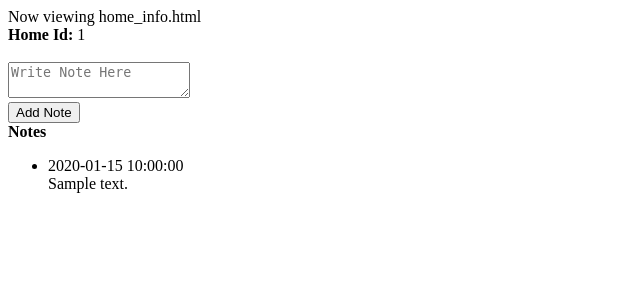
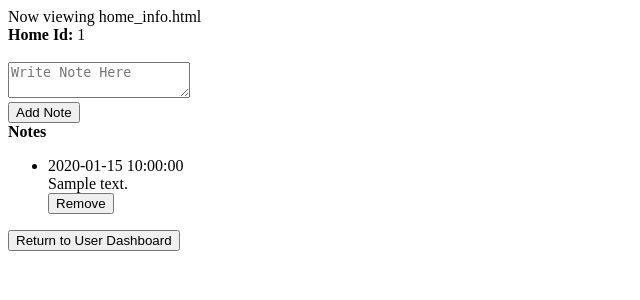
Before and after one commit to Swalvesam/Capstone_Project, a Flask app: page /view_home_info/1 in a window 1280 px wide. Shown: the top 300 px of the page, without its empty margins (0-640 px from the left). Run offline with Flask 2, Linux system fonts and the light colour scheme; a user stored in the database is signed in; tables that the repository leaves empty hold one stand-in row (values such as "Sample post").

Commit message:
Added crud.py functions, added comments and cleaned up code in server.py

```diff
--- a/model.py
+++ b/model.py
@@ -28,7 +28,7 @@ class User(db.Model, UserMixin):
         return f'<User_id = {self.user_id} First Name = {self.first_name} Email = {self.email}>'
 
 
-class Saved_homes(db.Model):
+class SavedHomes(db.Model):
     """Homes saved by User"""
     __tablename__ = "saved_homes"
 
@@ -48,7 +48,7 @@ class Saved_homes(db.Model):
         """Show info about Saved Homes"""
         return f'<Saved_home_id: {self.saved_home_id} Nickname = {self.nickname} Latitude = {self.latitude}>'
 
-class Home_notes(db.Model):
+class HomeNotes(db.Model):
     """User notes about home"""
 
     __tablename__ = "home_notes"
@@ -58,7 +58,7 @@ class Home_notes(db.Model):
     created_at = db.Column(db.DateTime)
     saved_home_id = db.Column(db.Integer, db.ForeignKey('saved_homes.saved_home_id'))
 
-    saved_home = db.relationship("Saved_homes", backref="home_notes")
+    saved_home = db.relationship("SavedHomes", backref="home_notes")
 
     def __repr__(self):
         """Show info about Home Notes"""
--- a/server.py
+++ b/server.py
@@ -14,8 +14,10 @@ from datetime import datetime
 #for API requests
 import requests, json
 import os
+import crud
+from crud import register_new_user, save_new_home, remove_saved_home, create_home_note, remove_home_note
 
-from model import connect_to_db, User, db, Saved_homes, Home_notes
+from model import connect_to_db, User, db, SavedHomes, HomeNotes
 
 app = Flask(__name__)
 app.secret_key = "secret-key"
@@ -67,22 +69,22 @@ def login():
 def new_user():
     """Creates a new User"""
 
+    #inputs by user to create user
     first_name = request.form.get("first_name")
     email = request.form.get("new_user_email")
     password = request.form.get("new_user_password")
 
     user = User.query.filter(User.email == email).first()
-    # if first_name == "" and email == "" and password == "" :
-    #     return ("Please enter name, email and password to create new user")
+
+    if first_name == "" and email == "" and password == "" :
+        return ("Please enter name, email and password to create new user")
 
     if user:
         #need to fix this to show pop up message
         return ("This email is already in use")
     else:
         #add's new user to database
-        new_user = User(first_name=first_name, email=email, password=password)
-        db.session.add(new_user)
-        db.session.commit()
+        crud.register_new_user(first_name,email,password)
 
         return redirect("/users")
 
@@ -95,21 +97,22 @@ def logout():
 @app.route('/users')
 def users():
     """ View users profile """
-    saved_homes = Saved_homes.query.filter_by(user_id=current_user.user_id).all()
+    #need to pass in saved_homes in order to view them on user dashboard
+    saved_homes = SavedHomes.query.filter_by(user_id=current_user.user_id).all()
 
     return render_template('users.html',saved_homes=saved_homes)
 
 @app.route('/home_search', methods=["GET"])
 def home_search():
     """Allows users to search for homes for sale"""
-
+    #api used for getting homes for sale
     URL = "https://realty-mole-property-api.p.rapidapi.com/saleListings"
 
     HEADERS = {
     'x-rapidapi-key': HOME_API,
     'x-rapidapi-host': "realty-mole-property-api.p.rapidapi.com"
     }
-
+    #user inputs to filter search results
     price = request.args.get("max_price")
     address = request.args.get("street_address")
     city = request.args.get("city")
@@ -117,15 +120,16 @@ def home_search():
     bedrooms = request.args.get("bedrooms")
     bathrooms = request.args.get("bathrooms")
 
-
+    #default params used by API
     querystring = { "bedrooms":bedrooms,
                     "bathrooms": bathrooms,
                     "city": city,
                     "state": state}
 
-
+    #data given back from API request
     response = requests.request("GET", URL, headers=HEADERS, params=querystring)
 
+    #changing into JSON in order to loop over data to set by max price
     data = json.loads(response.content)
 
     #also filtering by max price set by user
@@ -139,78 +143,73 @@ def home_search():
 @app.route('/return_to_user_dashboard')
 def return_to_user_dashboard():
     """Returns user to user dashboard"""
+
+    #buttons located on homes.html and home_info.html
+
     return redirect("/users")
 
 @app.route('/save_home', methods=["POST"])
 @login_required
 def save_home_to_user():
-    """saves a home to user dashboard"""
+    """Saves a home to user dashboard"""
     rm_property_id = request.form.get("homes_to_save")
     # longitude = request.form.get("longitude")
     # latitude = request.form.get("latitude")
     # nickname = request.form.get("nickname")
-
-    saved_home = Saved_homes.query.filter_by(rm_property_id=rm_property_id).first()
+    user_id = current_user.user_id
+    saved_home = SavedHomes.query.filter_by(rm_property_id=rm_property_id).first()
     if not saved_home:
-
-        home = Saved_homes(
-                rm_property_id = rm_property_id,
-                user_id = current_user.user_id,
-                # longitude=longitude,
-                # latitude=latitude,
-                # nickname=nickname
-        )
-
-        db.session.add(home)
-        db.session.commit()
+        crud.save_new_home(rm_property_id,user_id)
 
     return redirect('/users')
 
 @app.route('/remove_saved_home', methods=["POST"])
 @login_required
 def remove_saved_home():
-
+    """removes home from saved home table"""
     rm_property_id = request.form.get('remove_saved_home')
 
-    saved_home = Saved_homes.query.filter_by(rm_property_id=rm_property_id).first()
-
-    db.session.delete(saved_home)
-    db.session.commit()
+    crud.remove_saved_home(rm_property_id)
 
     return redirect("/users")
 
 @app.route('/view_home_info/<property_id>', methods=["GET","POST"])
 @login_required
 def view_home_info(property_id):
+    """Allows user to view saved home info"""
 
     saved_home_id = request.form.get('view_home_info')
 
-
-    home_notes = Home_notes.query.filter_by(saved_home_id=property_id).all()
-
-    saved_home = Saved_homes.query.filter_by(saved_home_id=saved_home_id).first()
+    home_notes = HomeNotes.query.filter_by(saved_home_id=property_id).all()
 
     return render_template('home_info.html',saved_home_id=saved_home_id, home_notes=home_notes,property_id=property_id)
 
 @app.route('/add_home_note', methods=["POST"])
 @login_required
 def add_home_note():
+    """Allows user to add note to saved home"""
+
     saved_home_id = request.form.get("property_id")
-    print('**********************')
-    print(saved_home_id)
-    print('*************************')
 
     body = request.form.get("body")
 
-    note = Home_notes(body=body, created_at = datetime.today(), saved_home_id=saved_home_id)
-
-    db.session.add(note)
-    db.session.commit()
-
+    crud.create_home_note(body,saved_home_id)
 
     return redirect(f'/view_home_info/{saved_home_id}')
 
+@app.route('/remove_home_note', methods=["POST"])
+@login_required
+def remove_home_note():
+    """Allows user to delete home note"""
 
+   #pulled from hidden input, need in order to refresh page after note removal
+    saved_home_id = request.form.get("property_id")
+
+    home_note_id = request.form.get("remove_home_note")
+
+    crud.remove_home_note(home_note_id)
+
+    return redirect(f'/view_home_info/{saved_home_id}')
 
 # @app.route('/businesses')
 # def businesses():
--- a/templates/home_info.html
+++ b/templates/home_info.html
@@ -21,9 +21,11 @@
         <b>Notes</b>
 
         <p1><ul>
-
+            <form action="/remove_home_note" method="POST" id="remove_home_note">
+                <input type="hidden" name="property_id" value="{{property_id}}">
             {% for note in home_notes %}
             <li>{{note.created_at}}<br>{{note.body}}<br></li>
+            <button type="submit" name="remove_home_note" value={{note.home_note_id}}>Remove</button>
             {% endfor %}
             </ul>
             </form>
@@ -35,6 +37,10 @@
 
 
 </div>
-
+<div>
+    <form action="/return_to_user_dashboard">
+        <button type="submit" name="return_to_user">Return to User Dashboard</button>
+    </form>
+</div>
 
 {% endblock %}
```
Also changed, not shown: crud.py (+59 -0 lines), templates/users.html (+4 -4 lines).
